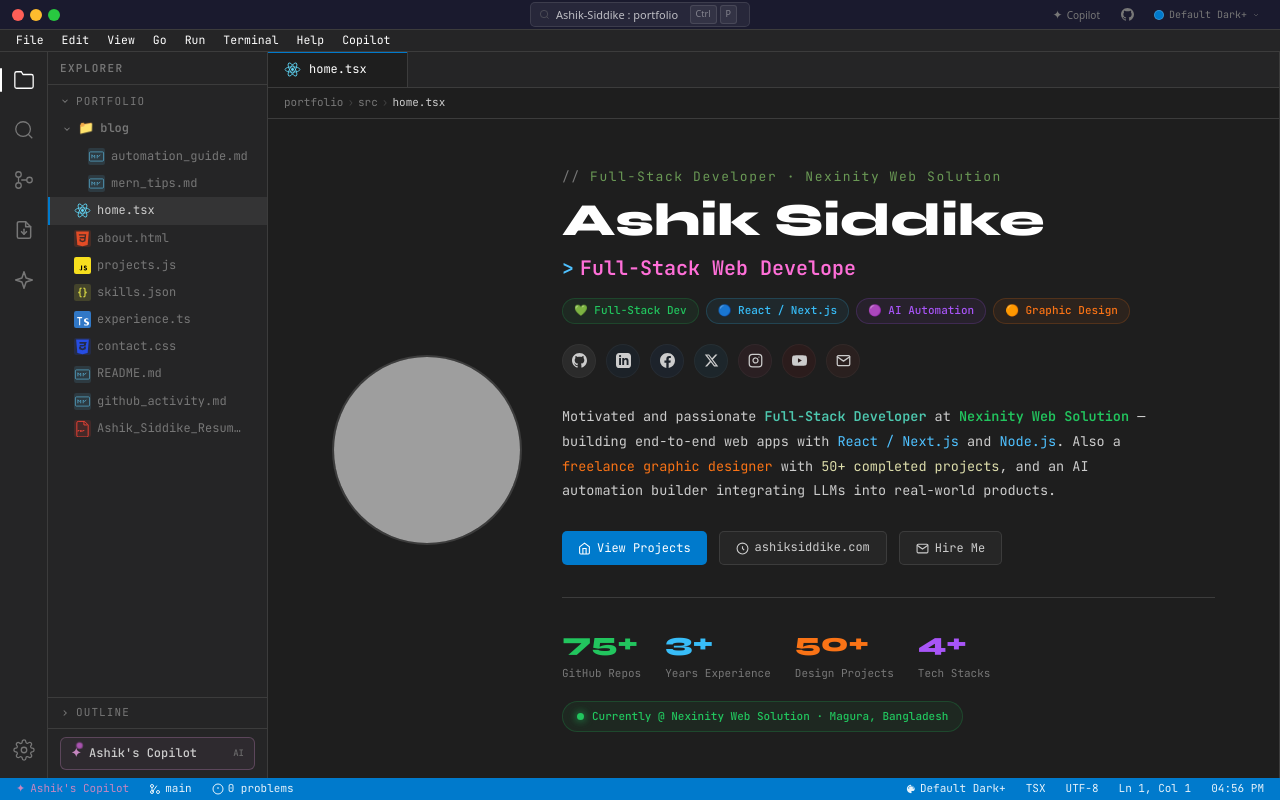
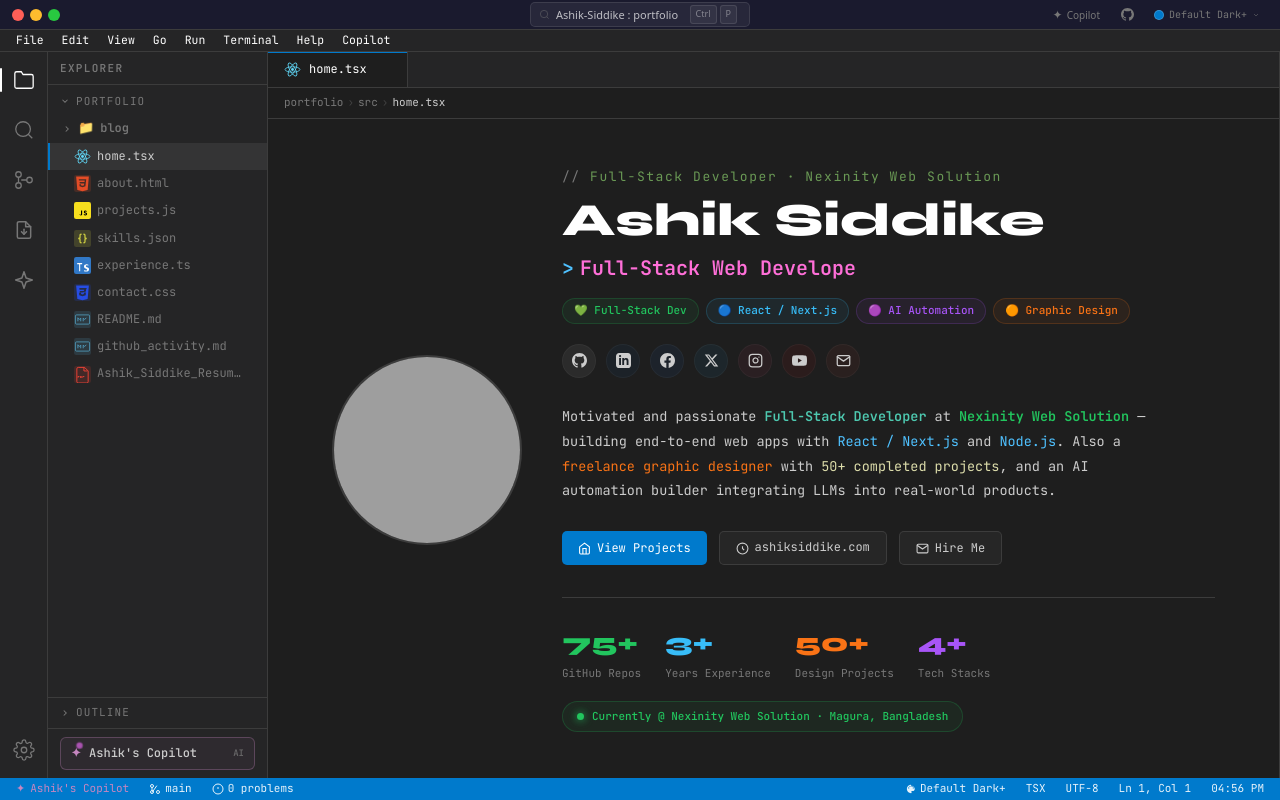
Before and after one commit to Ashik-Siddike/VS-code-themed-portfolio, a React (Vite) app: page / in a window 1280 px wide. Built offline with nearby package versions, Linux system fonts and the light colour scheme; grey boxes are pictures that could not be loaded.

Commit message:
style: close blog folder by default in explorer sidebar

```diff
--- a/src/components/Sidebar.jsx
+++ b/src/components/Sidebar.jsx
@@ -18,7 +18,7 @@
 
 const Sidebar = ({ activePage, setActivePage, openTabs = [], sidebarOpen = true, openCopilotChat, activityActive = 'explorer' }) => {
   const [open, setOpen] = React.useState({ PORTFOLIO: true, 'OPEN EDITORS': false, OUTLINE: false });
-  const [blogFolderOpen, setBlogFolderOpen] = React.useState(true);
+  const [blogFolderOpen, setBlogFolderOpen] = React.useState(false);
 
   const openFiles = PAGES.filter(p => openTabs.includes(p.id) && !p.download);
 
```
